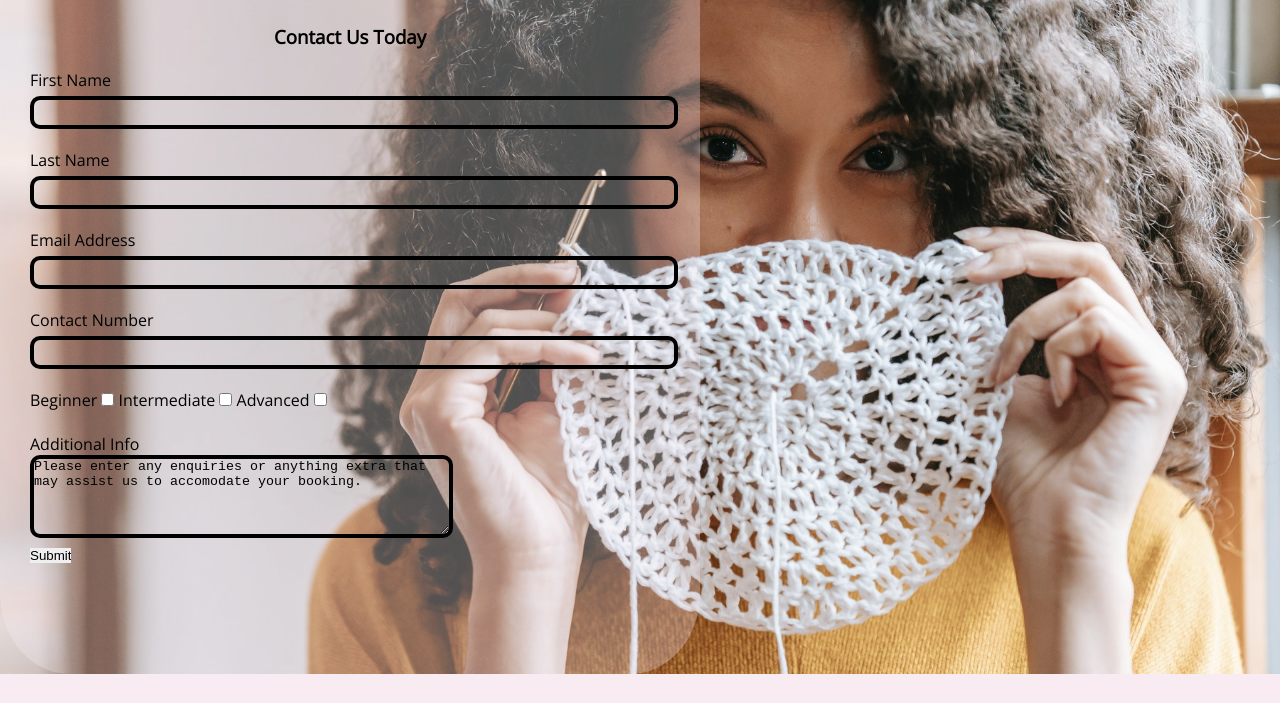
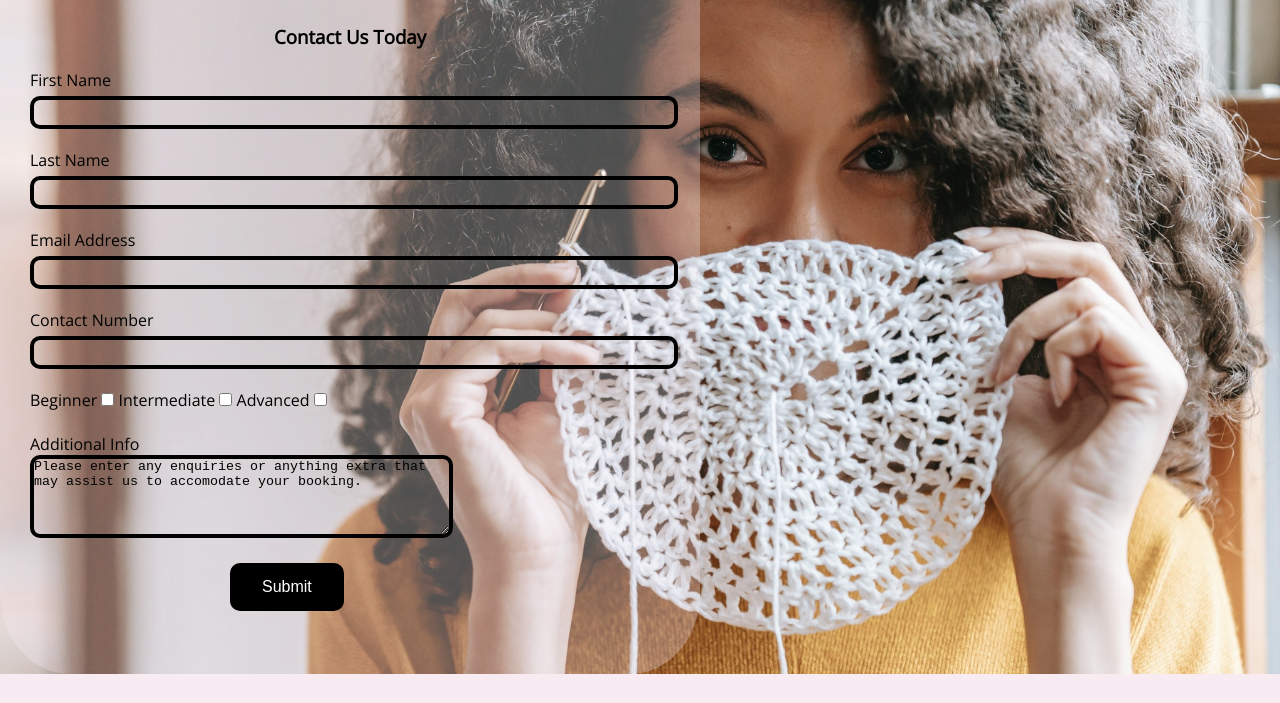
Before and after one commit to GriffinSar/Caladonia-Crochet-P1, a plain HTML site: page contact.html in a window 1280 px wide. Shown: the part 411-1114 px from the top of the page. Drawn offline with nearby package versions, Linux system fonts and the light colour scheme.

Commit message:
Set input field to pink when hover over

```diff
--- a/assets/css/style.css
+++ b/assets/css/style.css
@@ -236,6 +236,10 @@ li a:hover {
     border-radius:10px;
 }
 
+.text-input:hover {
+    border-color:#d813d2;
+}
+
 .form-section h3 {
     color:black;
     margin-bottom:20px;
@@ -247,6 +251,16 @@ textarea {
     color:black;
     border: 4px solid black;
     border-radius:10px;
+}
 
-
+.submit {
+    margin-top: 20px;
+    border-radius: 10px;
+    padding: 15px 32px 15px 32px;
+    font-size: 100%;
+    background-color: black;
+    color:white;
+    display:block;
+    position:relative;
+    left:200px
 }
```
